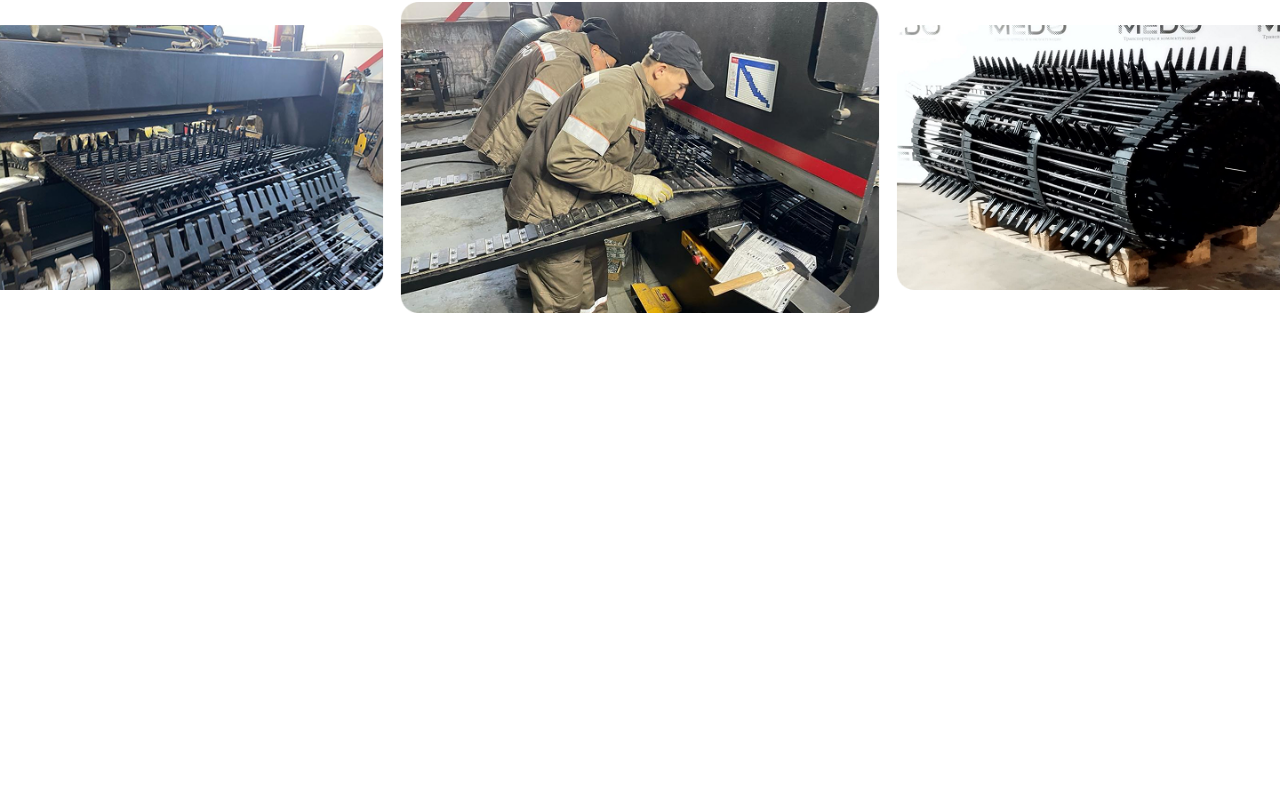
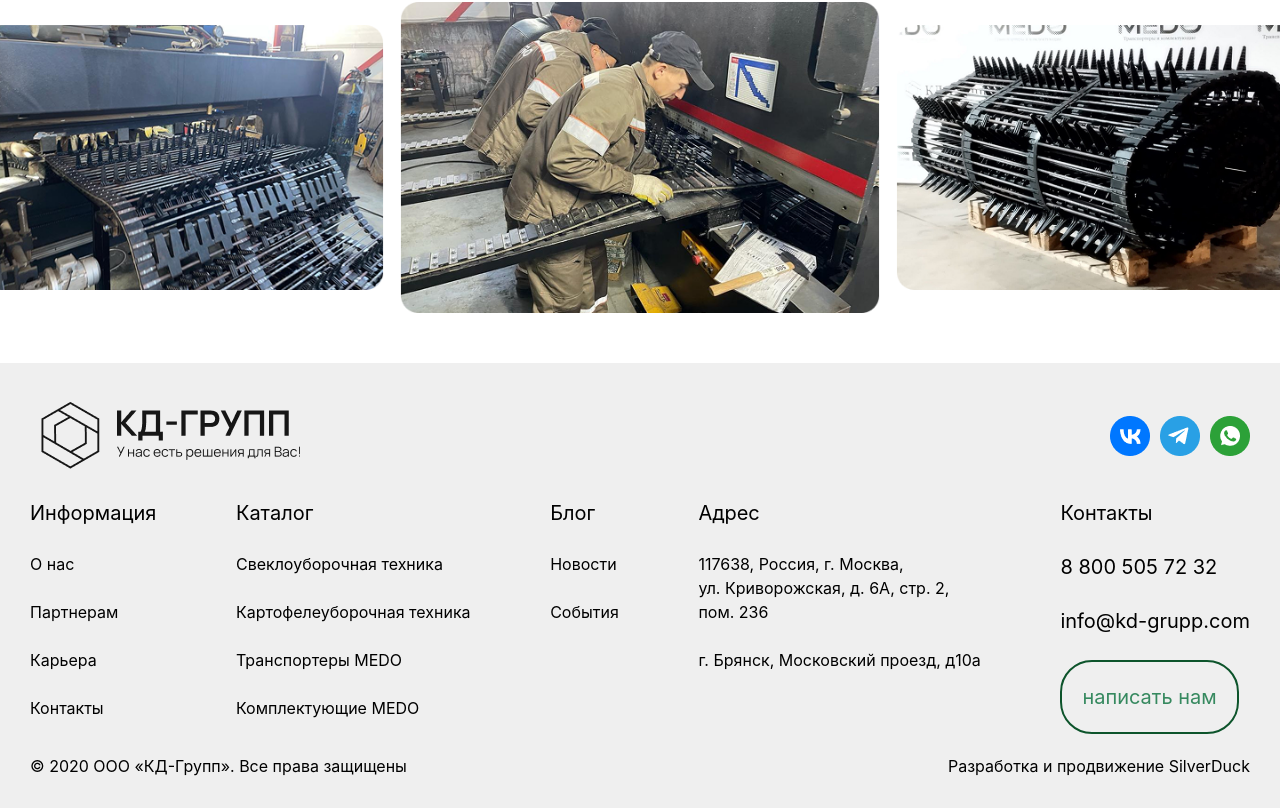
Before and after one commit to nozimnegmatov0010/teamwork, a website: page index.html in a window 1280 px wide. Shown: the part 1843-2651 px from the top of the page. Before the commit the page ends 2156 px from the top, so only its background shows below. Drawn offline with nearby package versions, Linux system fonts and the light colour scheme; files that its build step writes are made by us from their sources.

Commit message:
footer page 1

```diff
--- a/index.html
+++ b/index.html
@@ -153,7 +153,68 @@
 
 <!-- footer  -->
 
+<footer class="p-[30px]  bg-[#EFEFEF] mt-[50px]">
+    <section class="max-w-325 m-auto">
 
+
+    <div class="flex justify-between items-center flex-col lg:flex-row">
+        <img src="./src/img/logo (8).png" alt="">
+        <img src="./src/img/social.png" alt="">
+    </div>
+    <div class=" lg:flex justify-between items-baseline mt-[20px]">
+        <div>
+            <h1 class="text-[20px]">Информация</h1>
+            <br>
+            <p>О нас</p>
+            <br>
+            <p>Партнерам</p>
+            <br>
+            <p>Карьера</p>
+            <br>
+            <p>Контакты</p>
+        </div>
+        <div>
+            <h1 class="text-[20px]">Каталог</h1>
+            <br>
+            <p>Свеклоуборочная техника</p>
+            <br>
+            <p>Картофелеуборочная техника</p>
+            <br>
+            <p>Транспортеры MEDO</p>
+            <br>
+            <p>Комплектующие MEDO</p>
+        </div>
+        <div>
+            <h1 class="text-[20px]">Блог</h1>
+            <br>
+            <p>Новости</p>
+            <br>
+            <p>События</p>
+        </div>
+        <div>
+                        <h1 class="text-[20px]">Адрес</h1>
+                        <br>
+                        <p>117638, Россия, г. Москва, <br>ул. Криворожская, д. 6А, стр. 2, <br>пом. 236</p>
+                        <br>
+                        <p>г. Брянск, Московский проезд, д10а</p>
+
+        </div>
+        <div>
+            <h1 class="text-[20px]">Контакты</h1>
+            <br>
+            <h1 class="text-[20px]">8 800 505 72 32</h1>
+            <br>
+            <h1 class="text-[20px]">info@kd-grupp.com</h1>
+            <br>
+            <button class="text-[#36895F] p-[20px] rounded-4xl border-2 text-[20px] border-green-900">написать нам</button>
+        </div>
+    </div>
+    <div class="flex justify-between items-center mt-[20px]">
+        <p>© 2020 ООО «КД-Групп». Все права защищены</p>
+        <p>Разработка и продвижение SilverDuck</p>
+    </div>
+</section>
+</footer>
 
 </body>
 </html>
```
